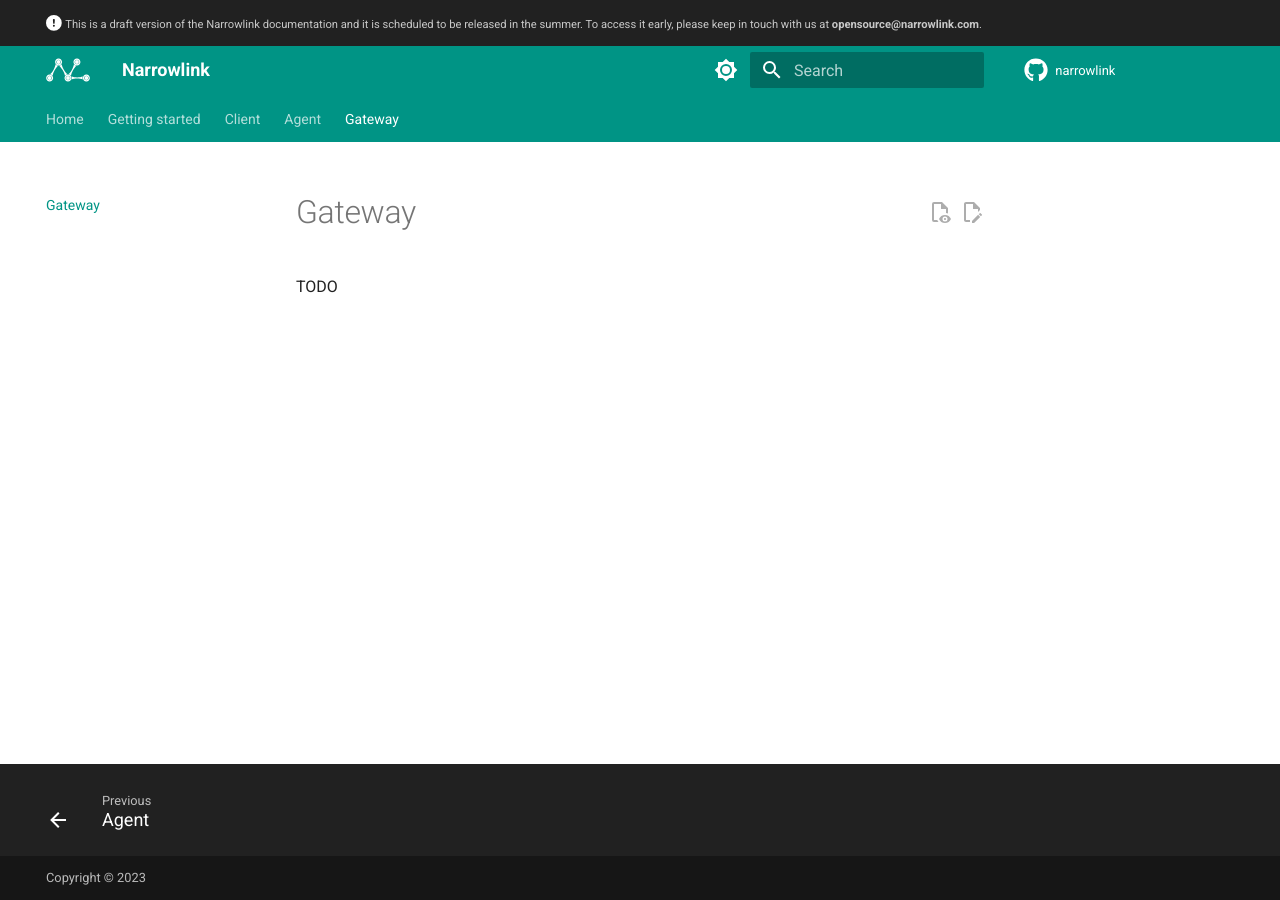
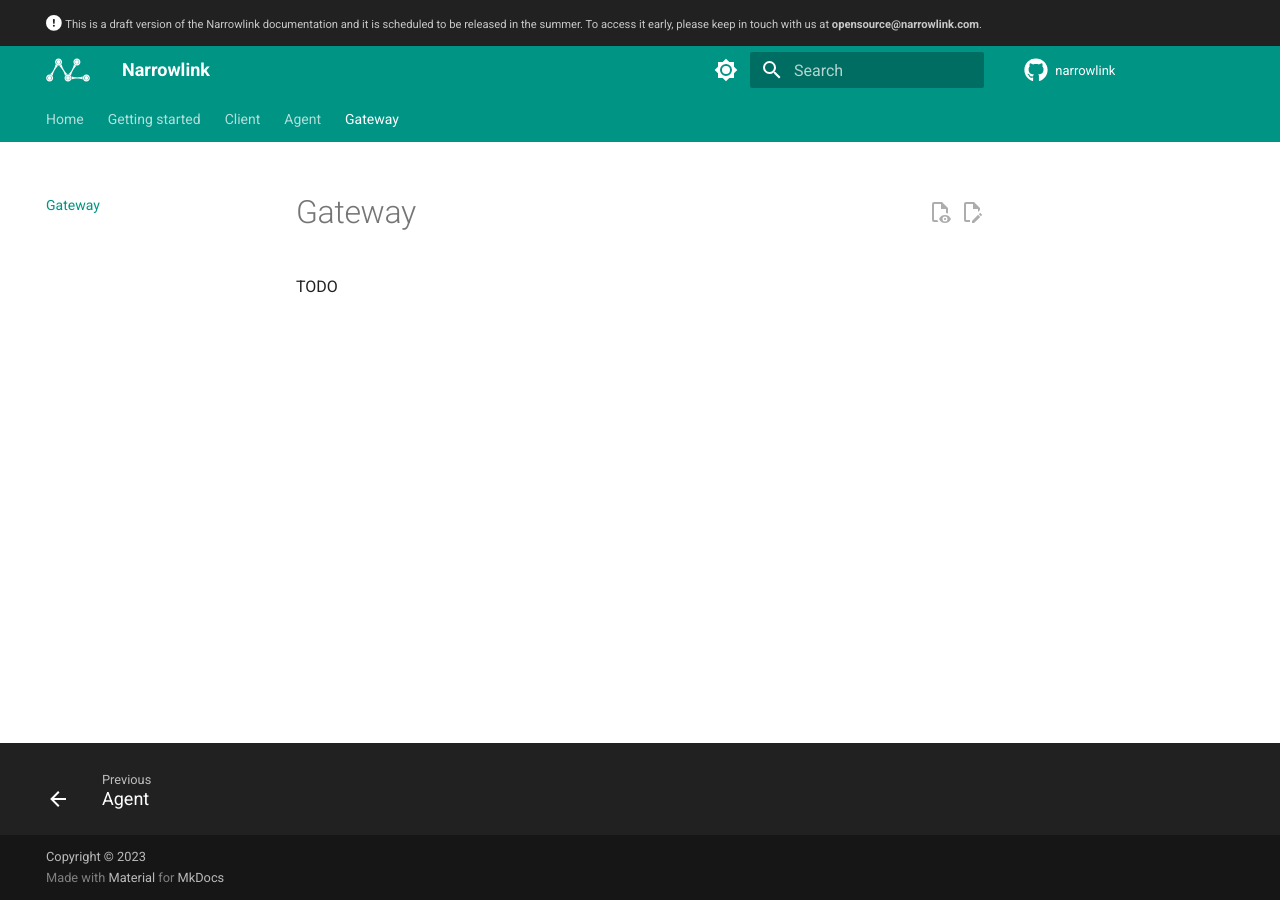
Before and after one commit to narrowlink/docs, an MkDocs documentation site: the page built from docs/gateway/index.md, in a window 1280 px wide. Built offline with MkDocs 1.6.1 and Material for MkDocs 9.7.7, drawn with Linux system fonts in a browser that asks for light colours.

Commit message:
add copyright

```diff
--- a/mkdocs.yml
+++ b/mkdocs.yml
@@ -5,7 +5,9 @@ edit_uri: /narrowlink/docs/blob/main/docs/
 repo_name: narrowlink
 site_description: "Narrowlink is a versatile and powerful tool that facilitates high-performance NAT traversal, allowing you to publish TLS-secured web services to the internet, even when your server is
 behind a NAT network. It also enables you to share the network of a computer behind a NAT network with another computer that is also behind another NAT network"
-copyright: Copyright &copy; 2023
+copyright: 'Copyright &copy; 2023</div><div>Made with <a rel="nofollow external noreferrer" href="https://github.com/squidfunk/mkdocs-material/" target="_blank"
+    rel="noopener">Material</a> for <a rel="nofollow external noreferrer" href="https://github.com/mkdocs/mkdocs/" target="_blank"
+    rel="noopener">MkDocs</a>'
 theme:
   name: material
   custom_dir: overrides
```
